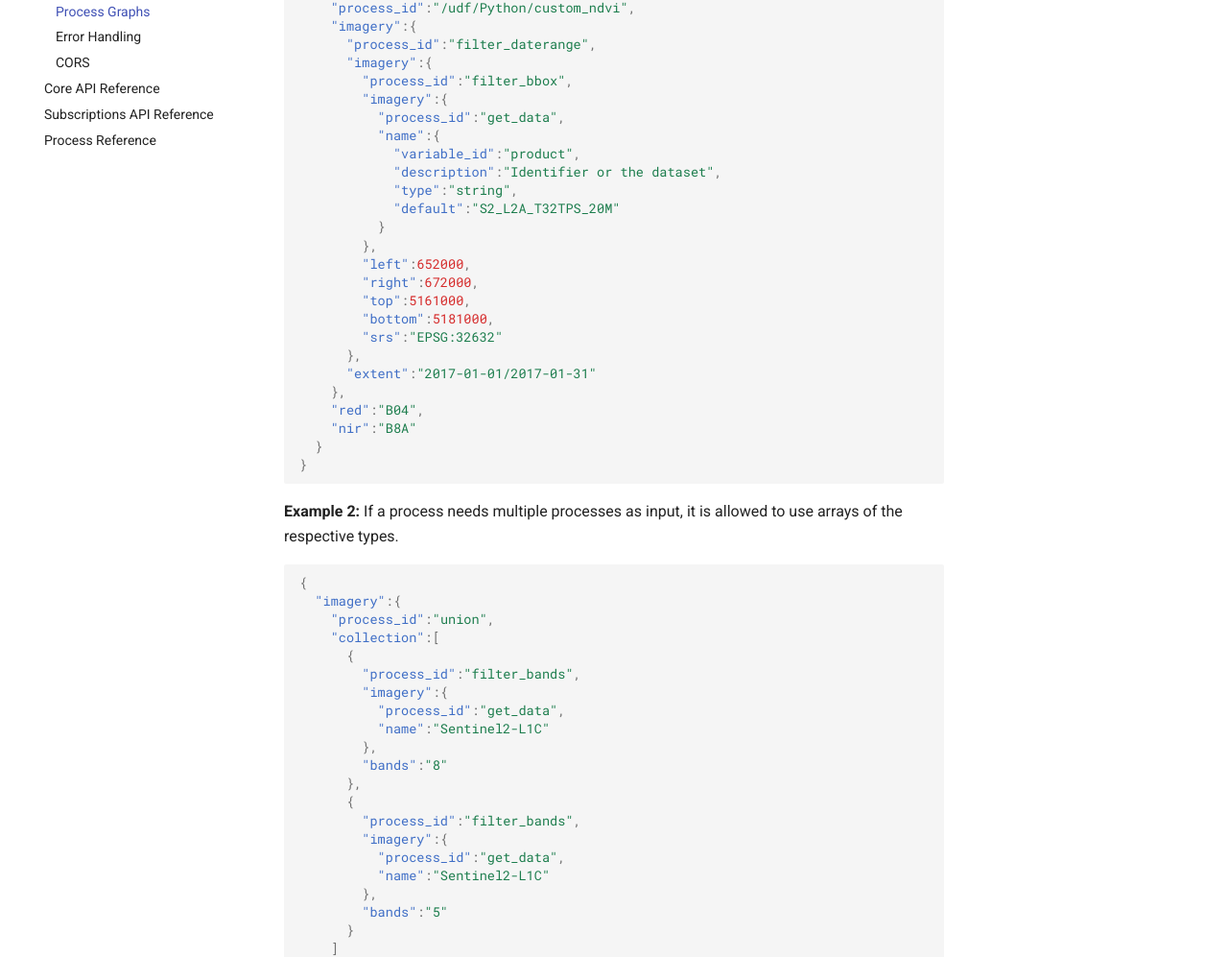
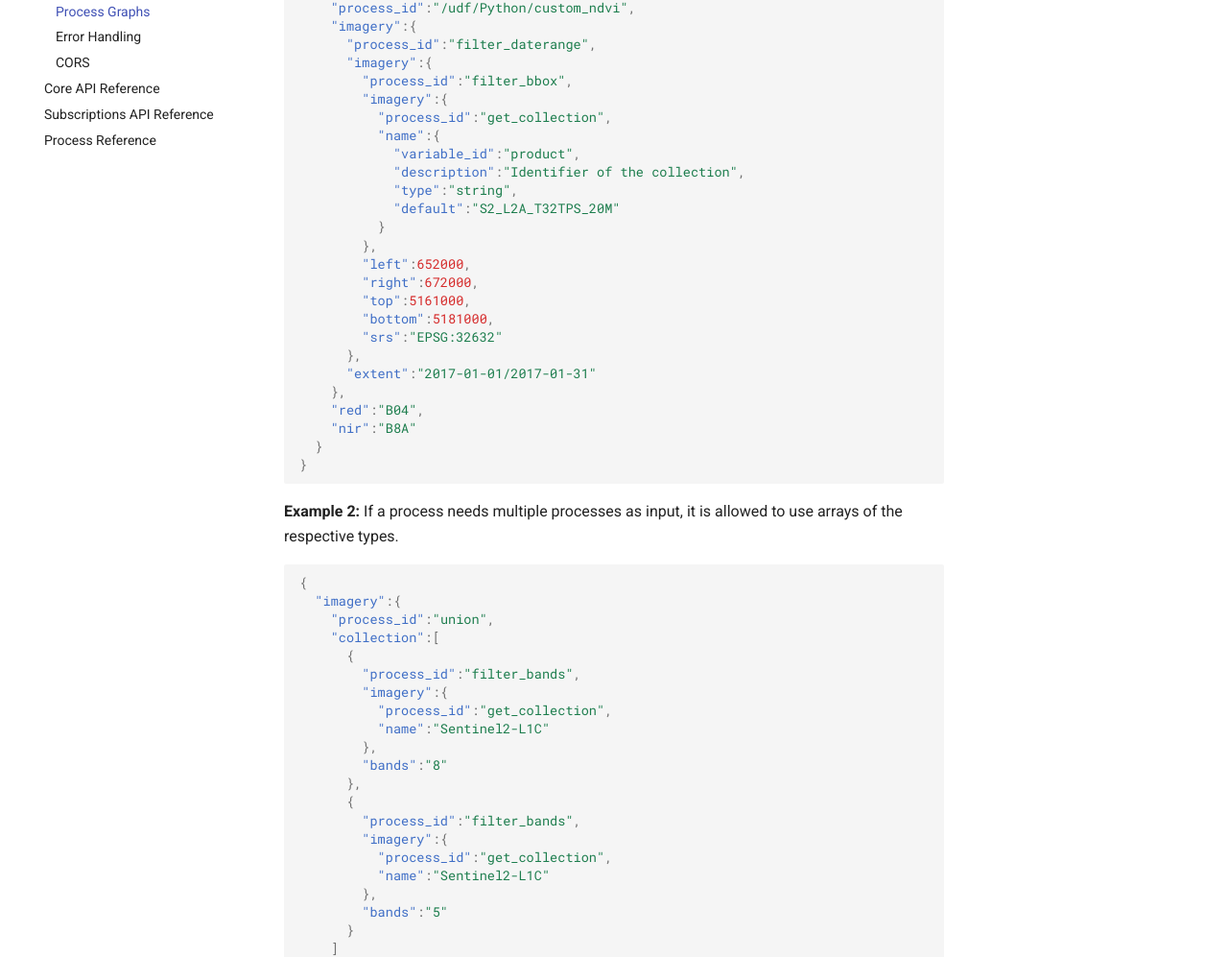
Before and after one commit to Open-EO/openeo-api, an MkDocs documentation site: the page built from docs/processgraphs.md, in a window 1280 px wide and 1400 px high, scrolled down 2186 px. Shown: the part 285-1282 px from the top of the window at 96% size. Built offline with MkDocs 1.6.1 and Material for MkDocs 9.7.7, drawn with Linux system fonts in a browser that asks for light colours; comment, search, counter and statistics services are not loaded.

Commit message:
get_data => get_collection (in compliance with the data discovery rework)

```diff
--- a/docs/processgraphs.md
+++ b/docs/processgraphs.md
@@ -90,10 +90,10 @@ Whenever no value for the variable is defined, the `default` value is used. `<Va
       "imagery":{
         "process_id":"filter_bbox",
         "imagery":{
-          "process_id":"get_data",
+          "process_id":"get_collection",
           "name":{
             "variable_id":"product",
-            "description":"Identifier or the dataset",
+            "description":"Identifier of the collection",
             "type":"string",
             "default":"S2_L2A_T32TPS_20M"
           }
@@ -122,7 +122,7 @@ Whenever no value for the variable is defined, the `default` value is used. `<Va
       {
         "process_id":"filter_bands",
         "imagery":{
-          "process_id":"get_data",
+          "process_id":"get_collection",
           "name":"Sentinel2-L1C"
         },
         "bands":"8"
@@ -130,7 +130,7 @@ Whenever no value for the variable is defined, the `default` value is used. `<Va
       {
         "process_id":"filter_bands",
         "imagery":{
-          "process_id":"get_data",
+          "process_id":"get_collection",
           "name":"Sentinel2-L1C"
         },
         "bands":"5"
--- a/processes.json
+++ b/processes.json
@@ -1,8 +1,8 @@
 [
   {
-    "name": "get_data",
-    "summary": "Selects a dataset.",
-    "description": "Filters and selects a single dataset provided by the back-end. The back-end provider decides which of the potential datasets is the most relevant one to be selected.",
+    "name": "get_collection",
+    "summary": "Selects a collection.",
+    "description": "Filters and selects a single collection provided by the back-end. The back-end provider decides which of the potential collections is the most relevant one to be selected.",
     "min_parameters": 1,
     "parameters": {
       "name": {
```
Also changed, not shown: docs/jobs.md (+2 -2 lines), openapi.json.
